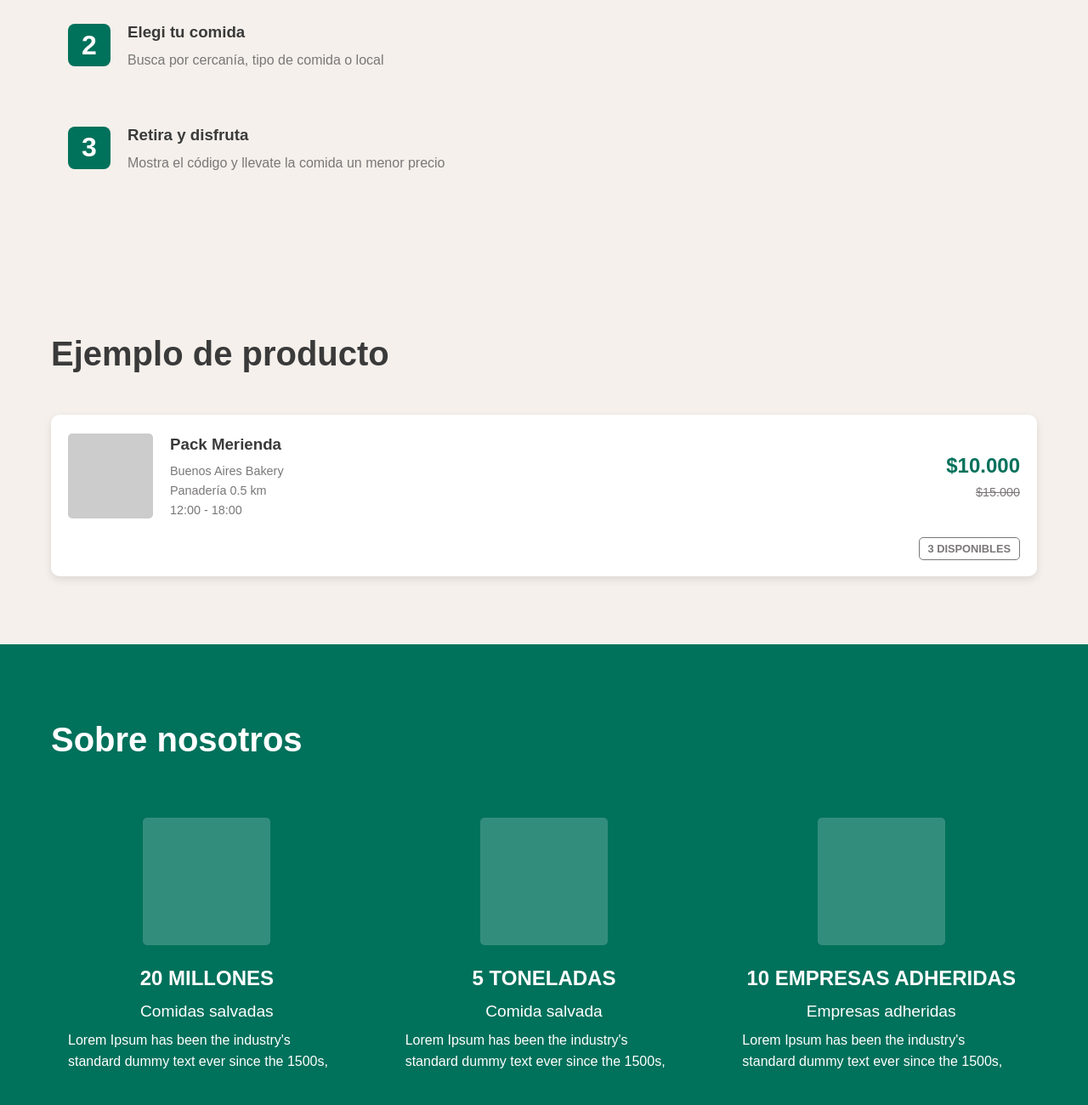
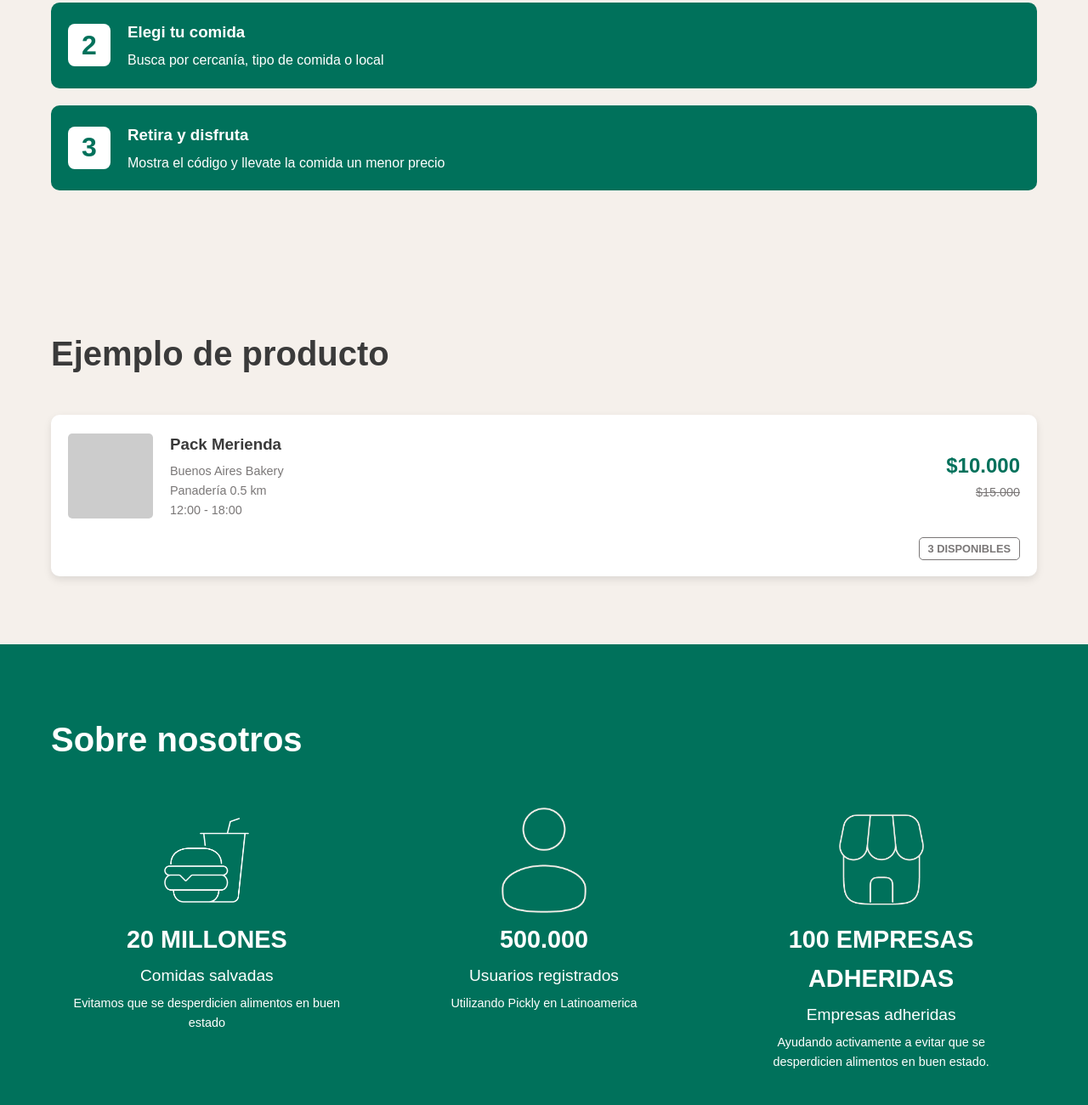
Before and after one commit to Brirosman/Tp-landing-page, a plain HTML site: page index.html in a window 1280 px wide. Shown: the part 1520-2820 px from the top of the page at 85% size. Drawn offline with Linux system fonts and the light colour scheme; a web font is replaced by a local one.

Commit message:
Ajuste de pagina de sobre nosotros
El diseñador cambio la pagina en figma asi que hice los cambios.

```diff
--- a/index.css
+++ b/index.css
@@ -238,8 +238,8 @@ ul {
 }
 
 .steps-grid {
-    display: grid;
-    grid-template-columns: 1fr;
+    display: flex;
+    flex-direction: column;
     gap: 20px;
 }
 
@@ -247,6 +247,8 @@ ul {
     display: flex;
     align-items: center;
     gap: 20px;
+    background-color: var(--primary-green);
+    color: var(--text-light);
     padding: 20px;
     border-radius: 10px;
 }
@@ -254,8 +256,8 @@ ul {
 .step-number {
     font-size: 2em;
     font-weight: 700;
-    background-color: var(--primary-green);
-    color: var(--text-light);
+    color: var(--primary-green);
+    background-color: var(--text-light);
     border-radius: 8px;
     width: 50px;
     height: 50px;
@@ -267,12 +269,12 @@ ul {
 
 .step-text h3 {
     margin-bottom: 5px;
-    color: var(--text-gray-dark);
+    color: var(--text-light);
 }
 
 .step-text p {
     margin-bottom: 0;
-    color: var(--text-gray-light);
+    color: var(--text-light);
 }
 
 .product-example {
@@ -379,18 +381,25 @@ ul {
     flex-direction: column;
     align-items: center;
     padding: 20px;
+    text-align: center;
 }
 
-.about-placeholder {
-    width: 150px;
-    height: 150px;
-    background-color: rgba(255, 255, 255, 0.2);
-    border-radius: 5px;
+.about-icon {
+    width: 100px;
+    height: 100px;
+    display: flex;
+    justify-content: center;
+    align-items: center;
     margin-bottom: 20px;
 }
 
+.about-icon img {
+    max-width: 100%;
+    height: auto;
+}
+
 .about-item h3 {
-    font-size: 1.5em;
+    font-size: 1.8em;
     margin-bottom: 5px;
 }
 
@@ -401,7 +410,7 @@ ul {
 }
 
 .about-item p {
-    font-size: 1em;
+    font-size: 0.9em;
     margin-bottom: 0;
     color: var(--text-light);
 }
--- a/index.html
+++ b/index.html
@@ -120,22 +120,28 @@
             <h2>Sobre nosotros</h2>
             <div class="about-grid">
                 <div class="about-item">
-                    <div class="about-placeholder"></div>
+                    <div class="about-icon">
+                        <img src="images/Group 32.png" alt="Comidas salvadas">
+                    </div>
                     <h3>20 MILLONES</h3>
                     <h4>Comidas salvadas</h4>
-                    <p>Lorem Ipsum has been the industry's standard dummy text ever since the 1500s,</p>
+                    <p>Evitamos que se desperdicien alimentos en buen estado</p>
                 </div>
                 <div class="about-item">
-                    <div class="about-placeholder"></div>
-                    <h3>5 TONELADAS</h3>
-                    <h4>Comida salvada</h4>
-                    <p>Lorem Ipsum has been the industry's standard dummy text ever since the 1500s,</p>
+                    <div class="about-icon">
+                        <img src="images/Group 34.png" alt="Usuarios registrados">
+                    </div>
+                    <h3>500.000</h3>
+                    <h4>Usuarios registrados</h4>
+                    <p>Utilizando Pickly en Latinoamerica</p>
                 </div>
                 <div class="about-item">
-                    <div class="about-placeholder"></div>
-                    <h3>10 EMPRESAS ADHERIDAS</h3>
+                    <div class="about-icon">
+                        <img src="images/Group 33.png" alt="Empresas adheridas">
+                    </div>
+                    <h3>100 EMPRESAS ADHERIDAS</h3>
                     <h4>Empresas adheridas</h4>
-                    <p>Lorem Ipsum has been the industry's standard dummy text ever since the 1500s,</p>
+                    <p>Ayudando activamente a evitar que se desperdicien alimentos en buen estado.</p>
                 </div>
             </div>
         </div>
```
Also changed, not shown: images/Group 32.png (added), images/Group 33.png (added), images/Group 34.png (added).
